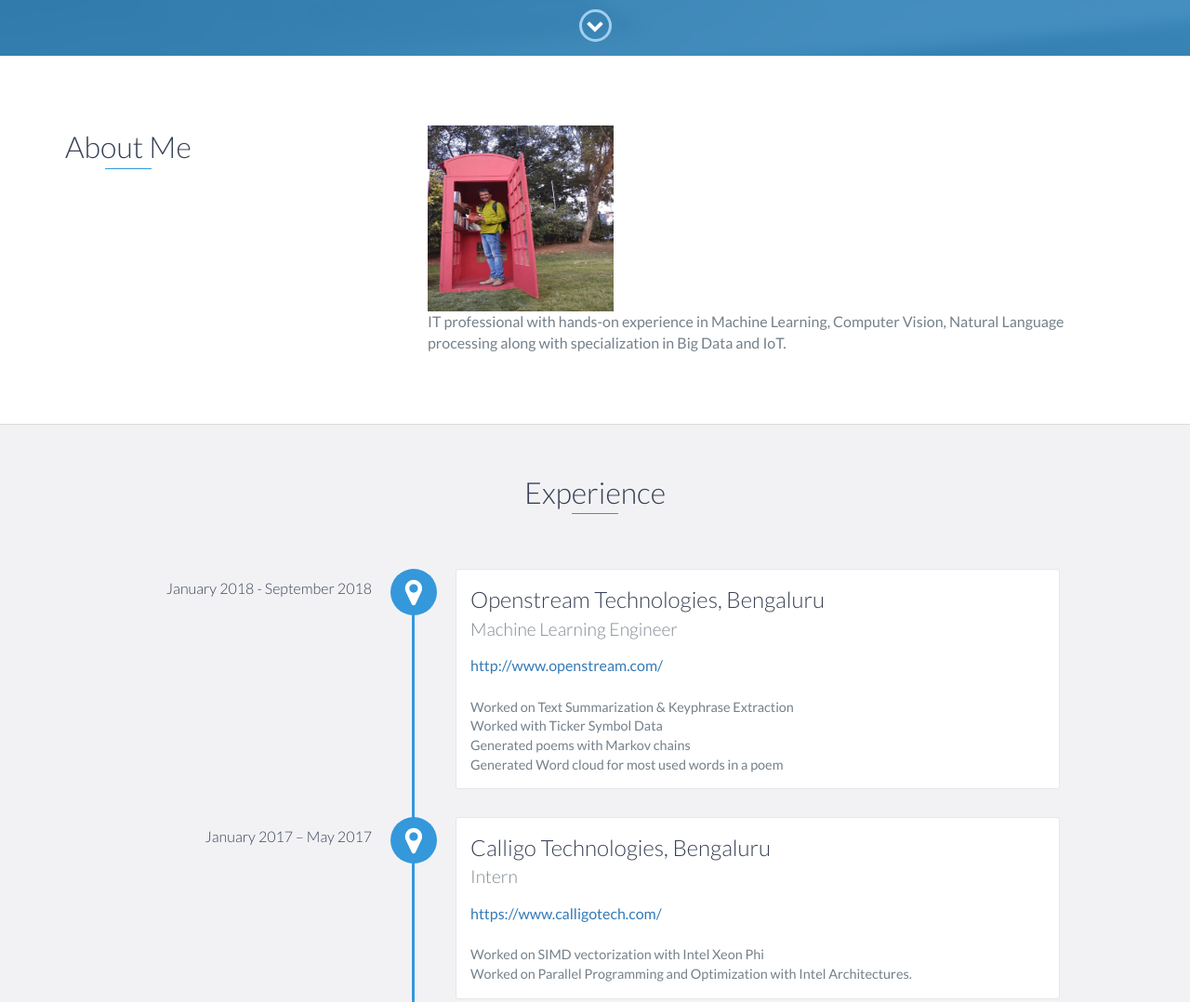
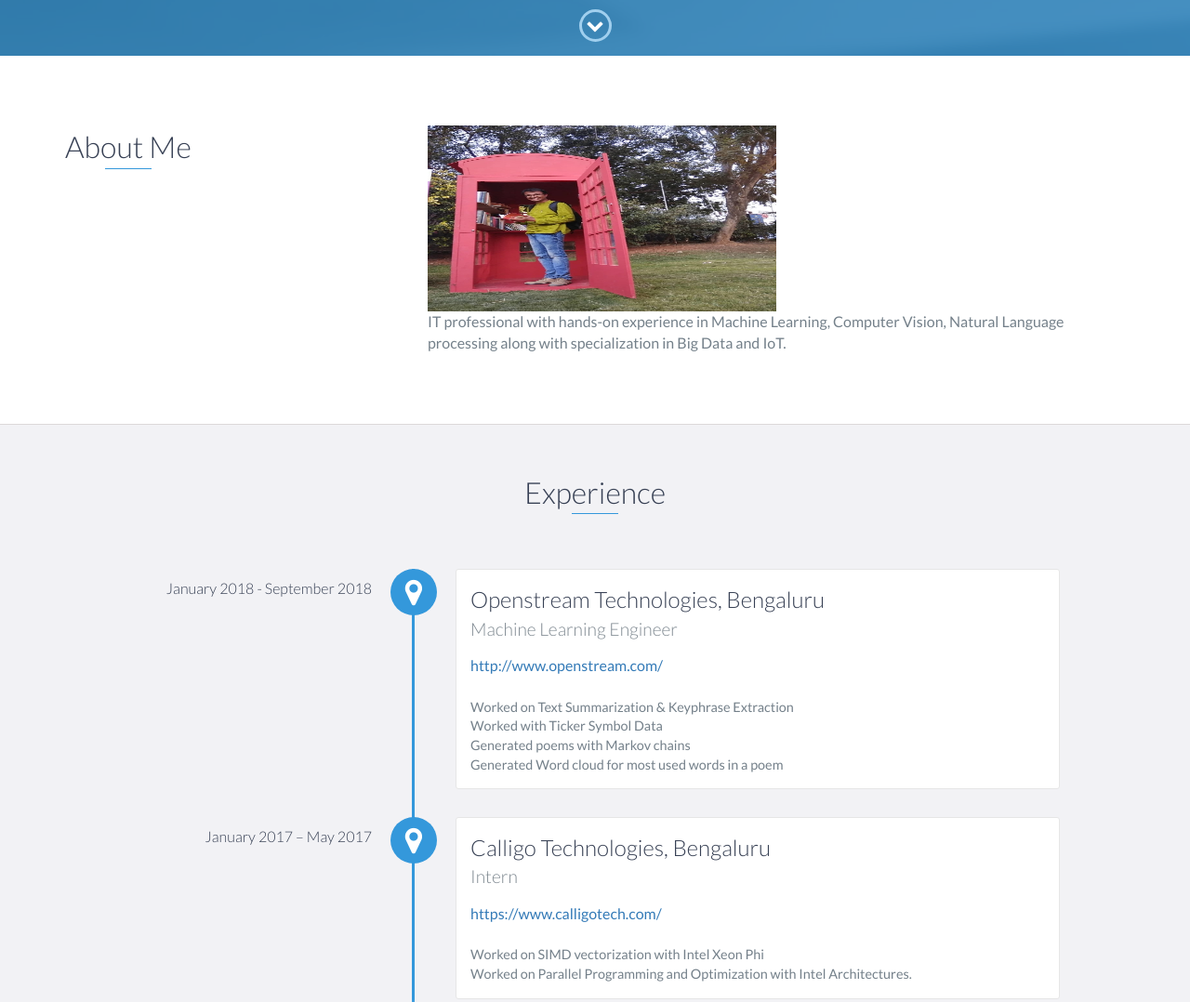
Before and after one commit to sachinprabhu007/sachinprabhu007.github.io, a website: page index.html in a window 1280 px wide. Shown: the part 740-1818 px from the top of the page at 93% size. Drawn offline with nearby package versions, Linux system fonts and the light colour scheme.

Commit message:
edit image size

```diff
--- a/index.html
+++ b/index.html
@@ -74,7 +74,7 @@
                     <h2 class="heading">About Me</h2>
                 </div>
                 <div class="col-md-8">
-                    <img src="images\sachin_prabhu_resize.jpg" alt="Sachin Prabhu" width="200" height="200">
+                    <img src="images\sachin_prabhu_resize.jpg" alt="Sachin Prabhu" width="200" height="200" style="width:50%;">
 
                     <p>
                         IT professional with hands-on experience in Machine Learning,
@@ -166,8 +166,8 @@
                             compared their accuracy on both still images and live stream videos.
                             Our analysis demonstrates that the CNN based approach is the most suitable for recognizing number plates in India.
                         </p>
-                         <a href="https://www.youtube.com/watch?v=G1LTgFoI66I&t=5s">View Project</a>
-                         <a href="https://ieeexplore.ieee.org/document/8126199/"> Publication </a>
+                         <a href="https://www.youtube.com/watch?v=G1LTgFoI66I&t=5s">View Project   </a>
+                         <a href="https://ieeexplore.ieee.org/document/8126199/">   Publication </a>
                     </div>
                     <!-- End .project-info -->
                 </div>
```
